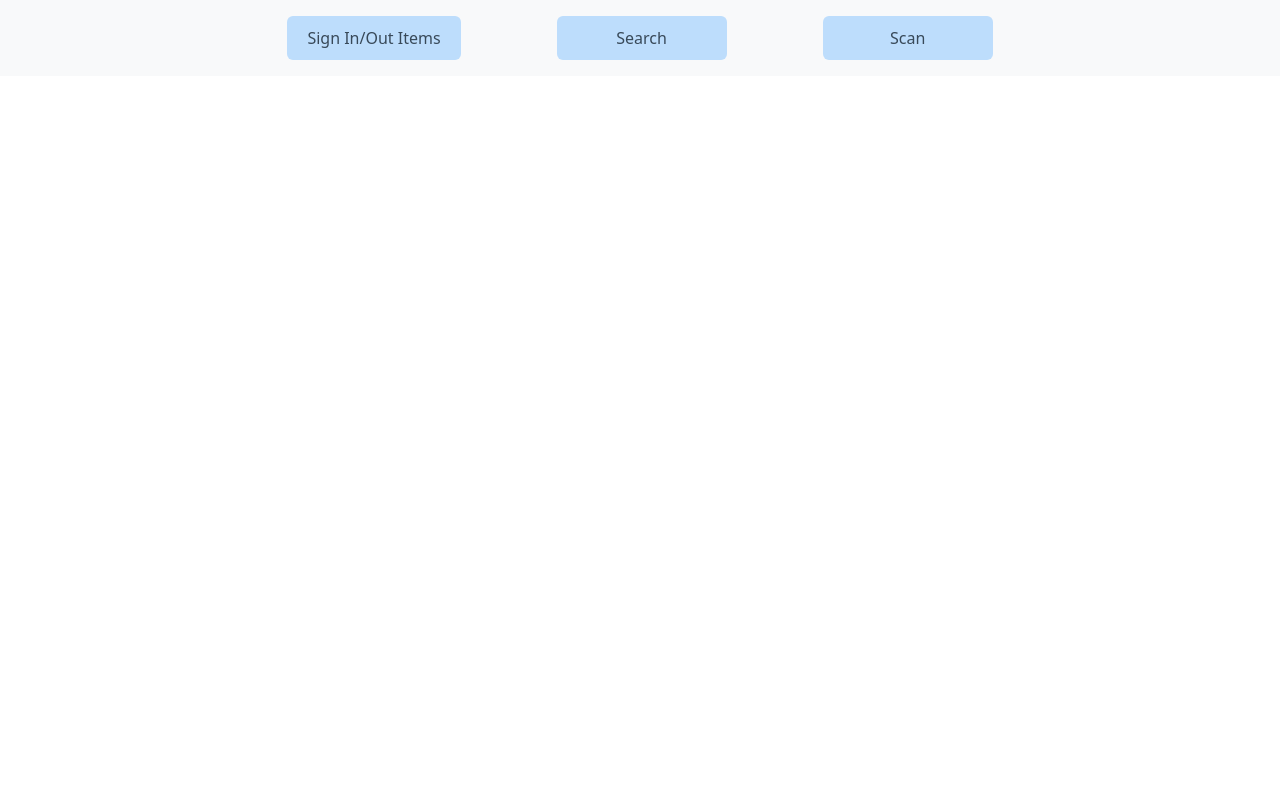
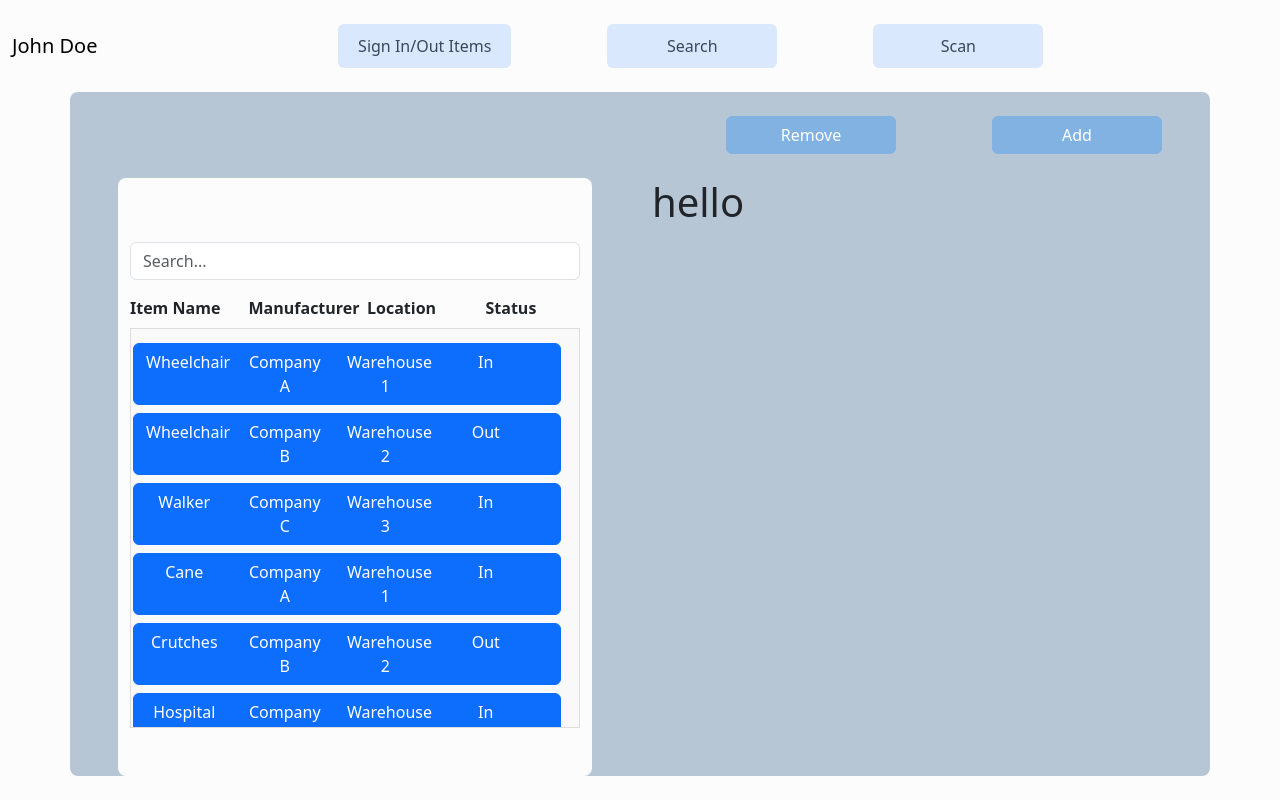
Before and after one commit to Jamie-Watson/GNG2101-AssetInventory, a React (Create React App) app in the folder Web-AssetInventory/ais/: page / in a window 1280 px wide. Built offline with nearby package versions, Linux system fonts and the light colour scheme.

Commit message:
Added search box for the items

```diff
--- a/Web-AssetInventory/ais/src/App.css
+++ b/Web-AssetInventory/ais/src/App.css
@@ -23,7 +23,7 @@
 }
 
 .btn-primary.lightBlueButton{
-  background-color: #bdddfc ;
+  background-color: #d9e8fd ;
   color: #384959;
   border: #bdddfc;
 }
--- a/Web-AssetInventory/ais/src/NavBar.css
+++ b/Web-AssetInventory/ais/src/NavBar.css
@@ -1,9 +1,7 @@
-.noCursor{
-    caret-color: transparent;
-}
+
 
 .btn-primary.lightBlueButton{
-    background-color: #bdddfc ;
+    background-color: #d9e8fd ;
     color: #384959;
     border: #bdddfc;
     padding: 10px 20px;
--- a/Web-AssetInventory/ais/src/Navbar.js
+++ b/Web-AssetInventory/ais/src/Navbar.js
@@ -4,20 +4,21 @@ import './NavBar.css';
 import React from 'react';
 export default function Navbar({username}){
 
-    return(<nav className="navbar navbar-expand-lg navbar-light bg-light justify-content-center container-fluid" style={{}}>
+    return(<nav className="navbar navbar-expand-lg navbar-light justify-content-center container-fluid " style={{backgroundColor:"#FCFCFC"}}>
+        <a class="navbar-brand" href="#">{username}</a>
         <button class="navbar-toggler" type="button" data-bs-toggle="collapse" data-bs-target="#navbarNav" aria-controls="navbarNav" aria-expanded="false" aria-label="Toggle navigation">
             <span class="navbar-toggler-icon"></span>
         </button>
         <div className="collapse navbar-collapse justify-content-center" id="navbarNav">
             <ul className="navbar-nav justify-content-center text-center">
                 <li className="nav-item active mx-5 justify-content-center">
-                    <button className="btn btn-primary lightBlueButton my-2" href="#" onClick={handleSignInClick}>Sign In/Out Items</button>
+                    <button className="btn btn-primary lightBlueButton my-3" href="#" onClick={handleSignInClick}>Sign In/Out Items</button>
                 </li>
                 <li className="nav-item mx-5">
-                    <button className="btn btn-primary lightBlueButton my-2" href="#" onClick={handleSignInClick}>Search</button>
+                    <button className="btn btn-primary lightBlueButton my-3" href="#" onClick={handleSignInClick}>Search</button>
                 </li>
                 <li className="nav-item mx-5">
-                    <button className="btn btn-primary lightBlueButton my-2" href="#" onClick={handleSignInClick}>Scan</button>
+                    <button className="btn btn-primary lightBlueButton my-3" href="#" onClick={handleSignInClick}>Scan</button>
                 </li>
             </ul>
         </div>
--- /dev/null
+++ b/Web-AssetInventory/ais/src/SearchBox.js
@@ -0,0 +1,90 @@
+import React, { useState, useEffect } from 'react';
+import 'bootstrap/dist/css/bootstrap.min.css';
+import './SearchPage.css';
+
+
+const items = [
+    { id: 1, name: 'Wheelchair', manufacturer: 'Company A', location: 'Warehouse 1', status: 'In' },
+    { id: 2, name: 'Wheelchair', manufacturer: 'Company B', location: 'Warehouse 2', status: 'Out' },
+    { id: 3, name: 'Walker', manufacturer: 'Company C', location: 'Warehouse 3', status: 'In' },
+    { id: 4, name: 'Cane', manufacturer: 'Company A', location: 'Warehouse 1', status: 'In' },
+    { id: 5, name: 'Crutches', manufacturer: 'Company B', location: 'Warehouse 2', status: 'Out' },
+    { id: 6, name: 'Hospital Bed', manufacturer: 'Company D', location: 'Warehouse 4', status: 'In' },
+    { id: 7, name: 'Wheelchair', manufacturer: 'Company A', location: 'Warehouse 3', status: 'Out' },
+    { id: 8, name: 'Oxygen Tank', manufacturer: 'Company C', location: 'Warehouse 5', status: 'In' },
+    { id: 9, name: 'Wheelchair', manufacturer: 'Company B', location: 'Warehouse 2', status: 'Out' },
+    { id: 10, name: 'Walker', manufacturer: 'Company D', location: 'Warehouse 1', status: 'In' },
+    { id: 11, name: 'Cane', manufacturer: 'Company A', location: 'Warehouse 1', status: 'Out' },
+    { id: 12, name: 'Crutches', manufacturer: 'Company C', location: 'Warehouse 3', status: 'In' },
+    { id: 13, name: 'Oxygen Tank', manufacturer: 'Company B', location: 'Warehouse 4', status: 'Out' },
+    { id: 14, name: 'Defibrillator', manufacturer: 'Company D', location: 'Warehouse 5', status: 'In' },
+    { id: 15, name: 'Stretcher', manufacturer: 'Company A', location: 'Warehouse 2', status: 'In' },
+];
+
+
+export default function SearchBox() {
+    const [searchTerm, setSearchTerm] = useState('');
+    const [filteredItems, setFilteredItems] = useState(items);
+    const [isSmallScreen, setIsSmallScreen] = useState(false);
+
+    useEffect(() => {
+        const handleResize = () => {
+            setIsSmallScreen(window.innerWidth <= 1200);
+        };
+
+        window.addEventListener('resize', handleResize);
+        handleResize();
+        return () => window.removeEventListener('resize', handleResize);
+    }, []);
+
+    const handleSearch = (event) => {
+        const value = event.target.value;
+        setSearchTerm(value);
+        const filtered = items.filter(item =>
+            item.name.toLowerCase().includes(value.toLowerCase())
+        );
+        setFilteredItems(filtered);
+    };
+
+    return (
+        <div className="container searchBox py-5">
+            <input
+                type="text"
+                className="form-control my-3"
+                placeholder="Search..."
+                value={searchTerm}
+                onChange={handleSearch}
+            />
+
+            {!isSmallScreen && (
+                <div className="row mb-2">
+                    <div className="col-3"><strong>Item Name</strong></div>
+                    <div className="col-3"><strong>Manufacturer</strong></div>
+                    <div className="col-3"><strong>Location</strong></div>
+                    <div className="col-3"><strong>Status</strong></div>
+                </div>
+            )}
+
+            <div className="result-container">
+                {filteredItems.map(item => (
+                    <div key={item.id} className="row w-100">
+                        <button className="btn btn-primary mx-1 my-1 w-100">
+                            <div className="row w-100">
+                                {isSmallScreen ? (
+                                    <div className="col-12">{item.name}</div>
+                                ) : (
+                                    <>
+                                        <div className="col-3">{item.name}</div>
+                                        <div className="col-3">{item.manufacturer}</div>
+                                        <div className="col-3">{item.location}</div>
+                                        <div className="col-3">{item.status}</div>
+                                    </>
+                                )}
+                            </div>
+                        </button>
+                    </div>
+                ))}
+            </div>
+        </div>
+    );
+}
--- /dev/null
+++ b/Web-AssetInventory/ais/src/SearchPage.css
@@ -0,0 +1,43 @@
+.blueContainer{
+    background-color: #b6c6d4 ;
+    min-height: 75vh;
+    border-radius: 8px;
+}
+.searchPageContainer{
+    background-color: #FCFCFC ;
+    min-height: 100vh;
+    min-width: 100%;
+}
+
+.addRemoveButton{
+    background-color: #81B2e2 ;
+    min-width: 170px;
+    border-color: #81B2e2;
+}
+
+.addRemoveButton:hover{
+    background-color: #6A9BC4 ;
+    min-width: 170px;
+    border-color:#6A9BC4;
+}
+
+.result-container {
+    max-height: 50vh;
+    overflow-y: auto;
+    display: flex;
+    flex-wrap: wrap;
+    padding: 10px;
+    border: 1px solid #ddd;
+    background-color: #f9f9f9;
+}
+
+.btn-lg {
+    font-size: 1.25rem;
+    padding: 10px 20px;
+}
+
+.searchBox{
+    background-color: #FCFCFC;
+    min-height:60vh;
+    border-radius: 8px;
+}
--- a/Web-AssetInventory/ais/src/SearchPage.js
+++ b/Web-AssetInventory/ais/src/SearchPage.js
@@ -1,11 +1,26 @@
 
 import 'bootstrap/dist/css/bootstrap.min.css';
 import Navbar from "./Navbar";
+import "./SearchPage.css"
+import SearchPageItemBar from './SearchPageItemBar';
+import SearchBox from './SearchBox';
+
 export default function SearchPage(){
     return(
-        <div>
-             <Navbar/>
-             <div className="container" style={{color:"blue"}}>
+        <div className="container searchPageContainer">
+             <Navbar username="John Doe"/>
+             <div className="container blueContainer">
+                <div className="row">
+                    <SearchPageItemBar/>
+                </div>
+                <div className="row">
+                    <div className="col-sm-6 px-5">
+                    <SearchBox/>
+                    </div>
+                    <div className="col-sm-6">
+                        <h1>hello</h1>
+                    </div>
+                </div>
              </div>
         </div>
 
--- /dev/null
+++ b/Web-AssetInventory/ais/src/SearchPageItemBar.js
@@ -0,0 +1,27 @@
+import 'bootstrap/dist/css/bootstrap.min.css';
+import 'bootstrap/dist/js/bootstrap.bundle.min';
+import './SearchPage.css';
+import React from 'react';
+
+export default function SearchPageItemBar(){
+
+    return(<nav className="navbar navbar-expand-lg navbar-light justify-content-center container-fluid">
+        <button class="navbar-toggler" type="button" data-bs-toggle="collapse" data-bs-target="#navbarNav" aria-controls="navbarNav" aria-expanded="false" aria-label="Toggle navigation">
+            <span class="navbar-toggler-icon"></span>
+        </button>
+        <div className="collapse navbar-collapse justify-content-end" id="navbarNav">
+            <ul className="navbar-nav justify-content-center text-center">
+                <li className="nav-item active mx-5 justify-content-center">
+                    <button className="btn btn-primary addRemoveButton my-3" href="#" onClick={handleSignInClick}>Remove</button>
+                </li>
+                <li className="nav-item mx-5">
+                    <button className="btn btn-primary addRemoveButton my-3" href="#" onClick={handleSignInClick}>Add</button>
+                </li>
+            </ul>
+        </div>
+    </nav>);
+}
+
+function handleSignInClick(){
+    return;
+}
```
